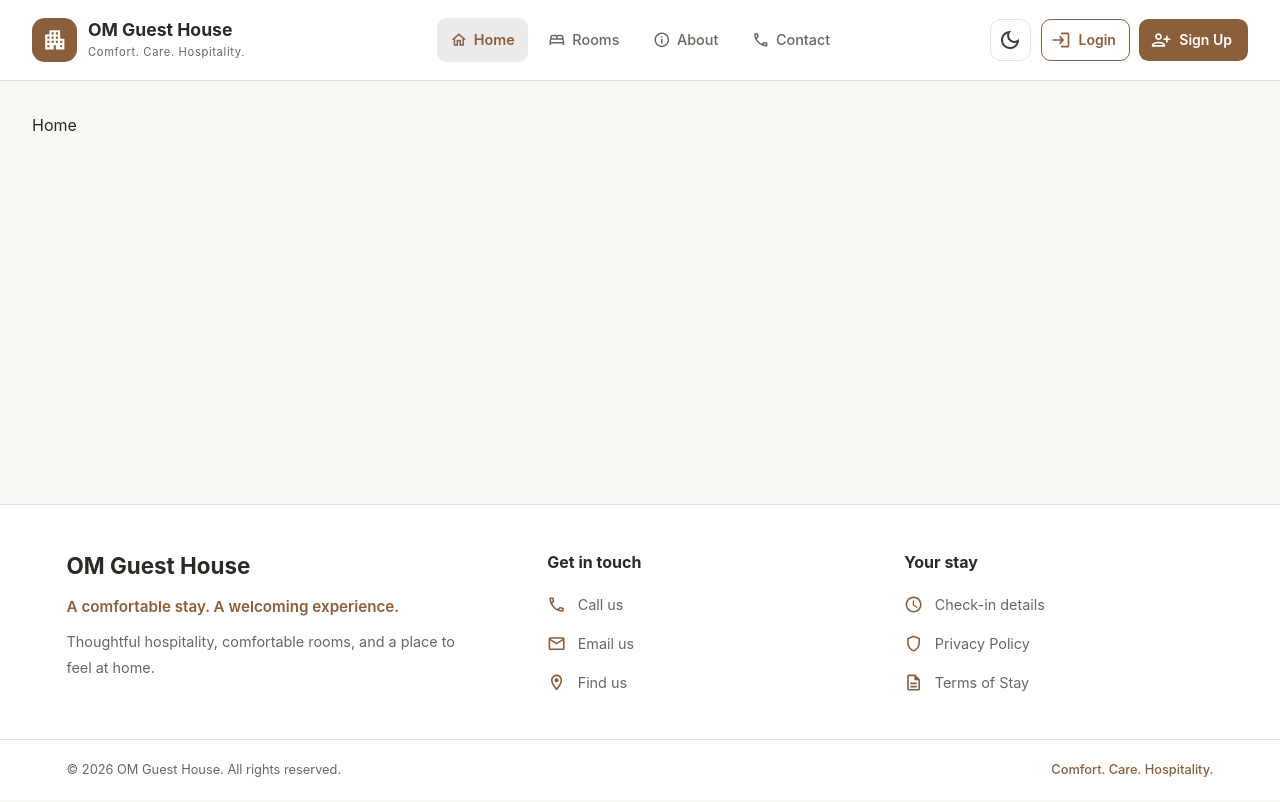
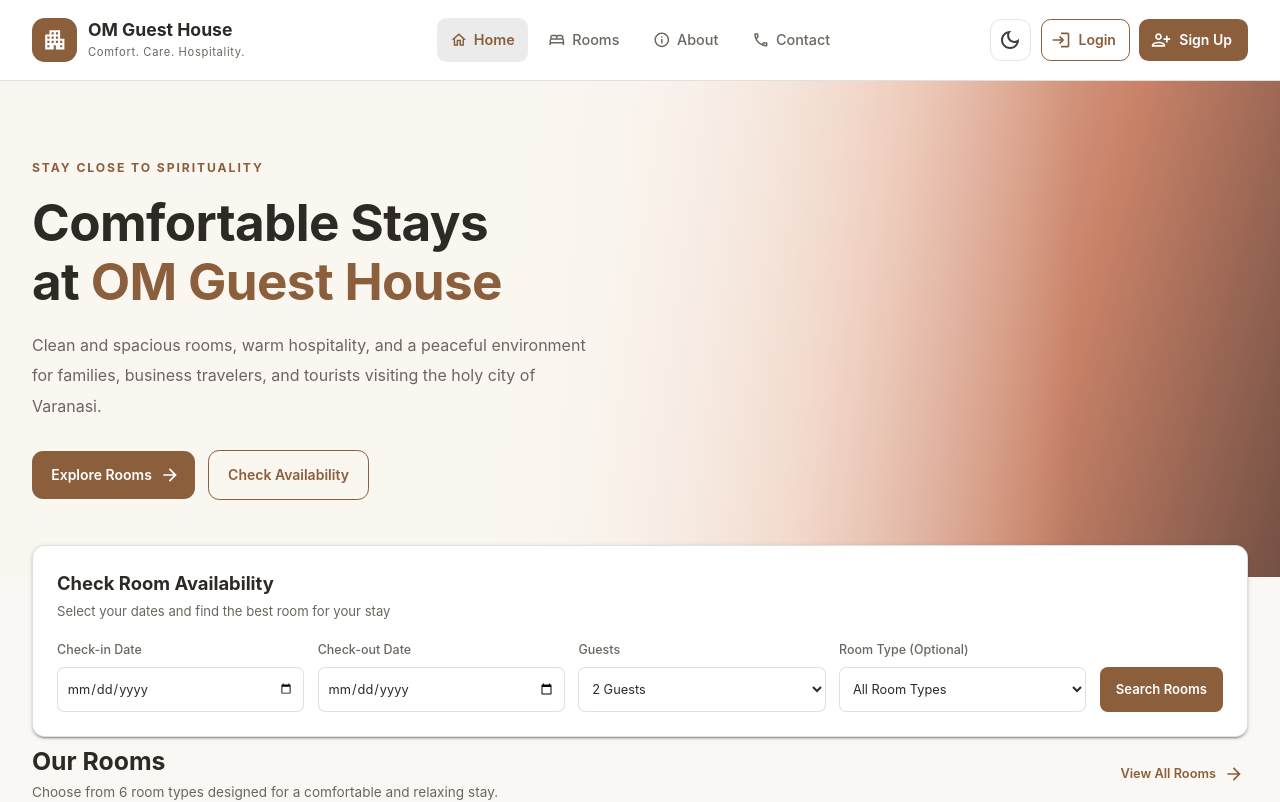
Before and after one commit to Archishmaan74/Om-Guest-House-Management-System, a React (Vite) app in the folder frontend-om/: page / in a window 1280 px wide. Shown: the top 802 px of the page. Built offline with nearby package versions, Linux system fonts and the light colour scheme.

Commit message:
fix: connect home page route

```diff
--- a/frontend-om/src/main.tsx
+++ b/frontend-om/src/main.tsx
@@ -9,6 +9,7 @@
 import { CssBaseline } from "@mui/material";
 import { ThemeProvider } from "@mui/material/styles";
 
+import Home from "./pages/Home/Home";
 import AppLayout from "./AppLayout";
 import PublicLayout from "./PublicLayout";
 import theme from "./theme/theme";
@@ -17,7 +18,7 @@
   createRoutesFromElements(
     <>
       <Route element={<PublicLayout />}>
-        <Route path="/" element={<div>Home</div>} />
+        <Route path="/" element={<Home />} />
         <Route path="/rooms" element={<div>Rooms</div>} />
         <Route path="/rooms/:id" element={<div>Room Details</div>} />
         <Route path="/about" element={<div>About Us</div>} />
```
